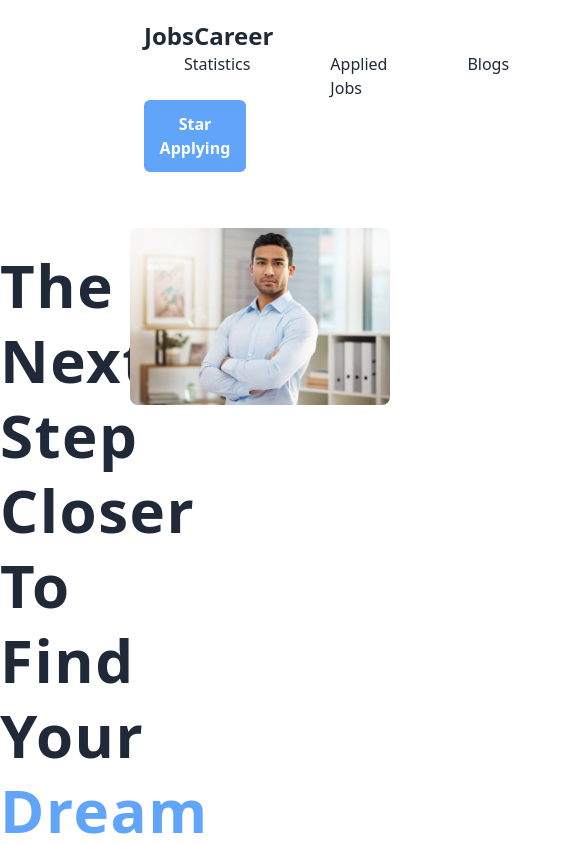
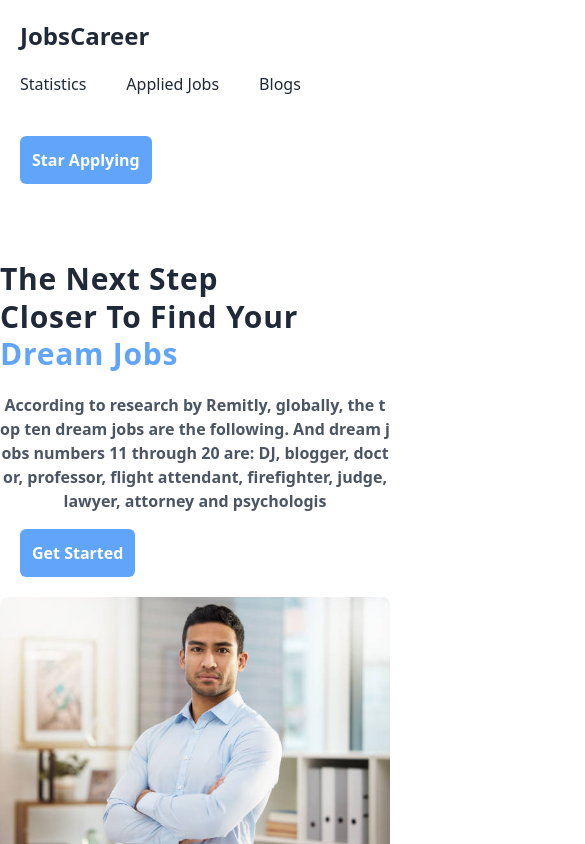
Before and after one commit to jakir540/dream-jobs-9, a React (Vite) app: page / in a window 390 px wide. Shown: the top 844 px of the page, 585 px wide, since content can reach past the window. Built offline with nearby package versions, Linux system fonts and the light colour scheme.

Commit message:
Home page responsive added

```diff
--- a/src/components/AppliedJobs/AppliedJobs.jsx
+++ b/src/components/AppliedJobs/AppliedJobs.jsx
@@ -8,7 +8,7 @@ const AppliedJobs = () => {
 
 
     const getJobsCartFromDb = getjobsCart();
-    console.log(getJobsCartFromDb);
+    // console.log(getJobsCartFromDb);
 
     useEffect(() => {
         fetch("Featured.json")
--- a/src/components/Categories/Categories.jsx
+++ b/src/components/Categories/Categories.jsx
@@ -7,7 +7,7 @@ const Categories = ({ categorie }) => {
   return (
     <>
 
-      <div className="card w-96 bg-base-200 shadow-xl text-start">
+      <div className="card w-96 bg-base-200 shadow-xl text-start mb-6">
         <figure>
           <img className="w-16 h-16 rounded-md mt-4"
             src={category_logo}
--- a/src/components/Feature/Feature.jsx
+++ b/src/components/Feature/Feature.jsx
@@ -22,7 +22,7 @@ const Feature = ({ featuredData }) => {
             website{" "}
           </p>
         </div>
-        <div className="grid grid-cols-2 gap-8 text-center w-full mx-auto">
+        <div className="grid md:grid-cols-2 gap-8 text-center w-full mx-auto">
           {jobs?.slice(0,showAll ? 6: 4).map((feature) => (
             <FeatureItem key={feature.id} feature={feature}></FeatureItem>
           ))}
@@ -31,7 +31,7 @@ const Feature = ({ featuredData }) => {
     </div>
 
     {
-      jobs.length === 6 && <div className="flex justify-center  "  >
+      !showAll && <div className="flex justify-center  "  >
       <button onClick={handleClickBtn} className="rounded-md w-32 bg-blue-400 font-semibold px-5 py-2 " >Show More</button>
       </div>
     }
--- a/src/components/FeatureItem/FeatureItem.jsx
+++ b/src/components/FeatureItem/FeatureItem.jsx
@@ -22,7 +22,7 @@ const FeatureItem = ({ feature }) => {
           <img
             className="w-16 h-16 rounded-md"
             src={company_logo}
-            alt="Shoes"
+            alt="Company logo"
           />
         </figure>
         <div className="card-body">
--- a/src/components/Header/Header.jsx
+++ b/src/components/Header/Header.jsx
@@ -4,19 +4,19 @@ import { Link } from "react-router-dom";
 export class Header extends Component {
   render() {
     return (
-      <nav className="md:flex  justify-between mx-36 items-center mt-5">
+      <nav className="md:flex flex-cols  justify-between md:mx-36 items-center mt-5">
         <div>
-          <Link to='/'><h1 className="text-2xl font-semibold">JobsCareer</h1></Link>
+          <Link to='/'><h1 className="text-2xl font-semibold md:ms-0 ms-5">JobsCareer</h1></Link>
         </div>
-        <div className="flex">
+        <div className="md:flex flex-cols md:my-0 my-5 ">
 
-            <Link className="mx-10" to="/statistics">Statistics</Link>
-            <Link className="mx-10" to="/appliedjobs">Applied Jobs</Link>
-            <Link className="mx-10" to="blogs">Blogs</Link>
+            <Link className="md:mx-10 mx-5 mt-5" to="/statistics">Statistics</Link>
+            <Link className="md:mx-10 mx-5 mt-5" to="/appliedjobs">Applied Jobs</Link>
+            <Link className="md:mx-10 mx-5 mt-5" to="blogs">Blogs</Link>
           </div>
 
         <div>
-          <button className="bg-blue-400 rounded-md p-3  text-white font-semibold">Star Applying</button>
+          <button className="bg-blue-400 rounded-md p-3  text-white font-semibold md:ms-0 ms-5 md:mt-0 mt-5">Star Applying</button>
         </div>
       </nav>
     );
--- a/src/components/Home/Home.jsx
+++ b/src/components/Home/Home.jsx
@@ -30,23 +30,23 @@ const Home = () => {
 
   return (
     <div>
-      <div className="flex justify-evenly mt-14">
-        <div className="w-1/3">
-          <h1 className="text-6xl font-bold tracking-wide py-5 leading-tight">
+      <div className="flex-cols md:flex  md:justify-evenly mt-14">
+        <div className=" md:w-1/3 w-full">
+          <h1 className="md:text-6xl text-3xl font-bold tracking-wide py-5 leading-tight">
             The Next Step <br /> Closer To Find Your <br />{" "}
             <span className="text-blue-400">Dream Jobs</span>
           </h1>
-          <p className="break-all text-gray-600 font-semibold">
+          <p className="break-all text-center text-gray-600 font-semibold">
             According to research by Remitly, globally, the top ten dream jobs
             are the following. And dream jobs numbers 11 through 20 are: DJ,
             blogger, doctor, professor, flight attendant, firefighter, judge,
             lawyer, attorney and psychologis
           </p>
-          <button className="bg-blue-400 rounded-md p-3 mt-4  text-white font-semibold">
+          <button className="bg-blue-400 rounded-md p-3 mt-4  text-white font-semibold md:m-0 m-5">
             Get Started
           </button>
         </div>
-        <div>
+        <div className="sm:m-5">
           <img className="rounded-lg" src="src/assets/photohome.jpg" alt="" />
         </div>
       </div>
@@ -61,7 +61,7 @@ const Home = () => {
             job responsibilities
           </p>
         </div>
-        <div className="flex justify-center my-8 gap-5">
+        <div className="flex-cols md:flex  md:justify-center md:my-8 my-10 md:gap-5 gap-5">
           {categories.map((categorie) => (
             <Categories key={categorie.id} categorie={categorie}></Categories>
           ))}
```
